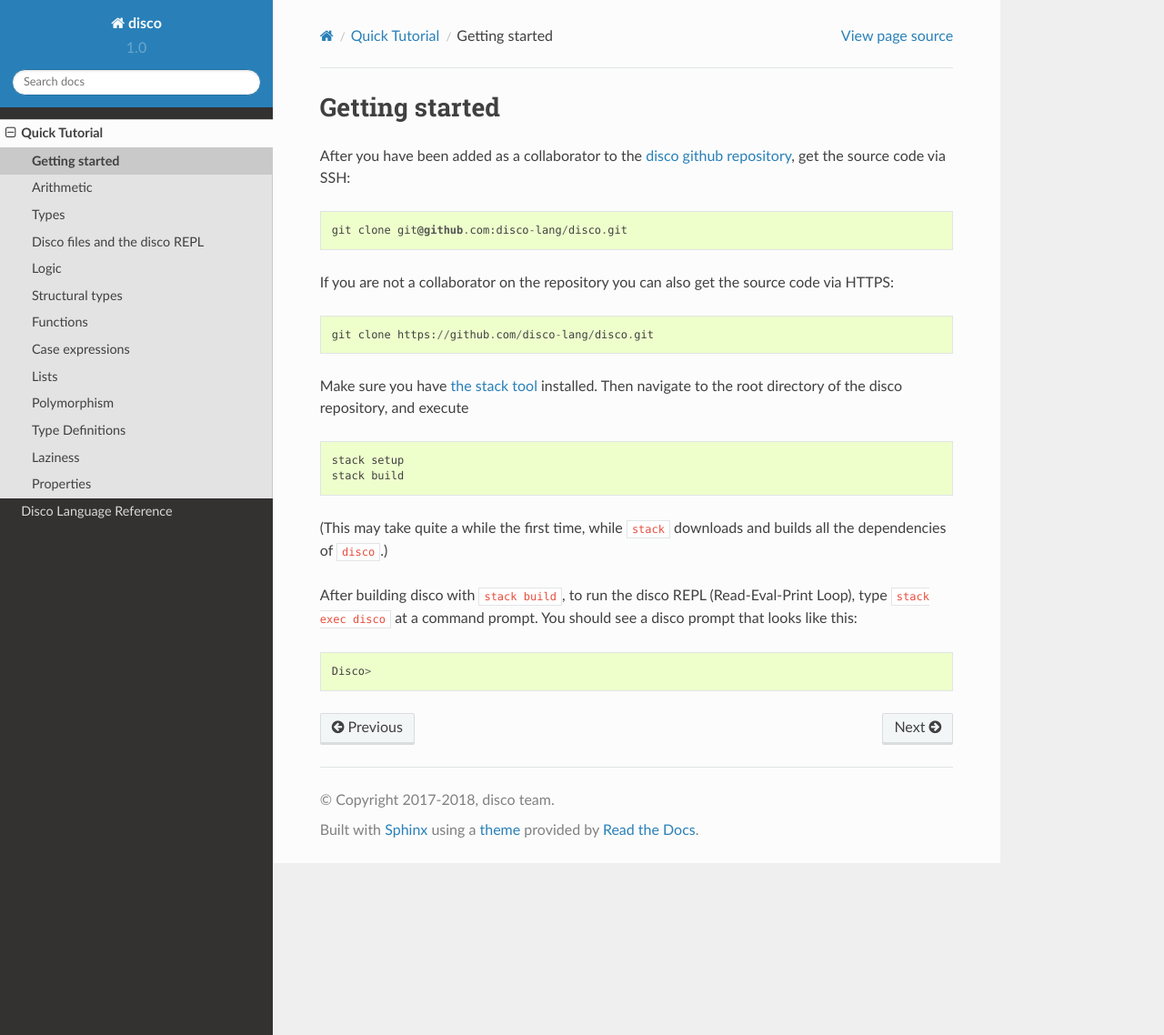
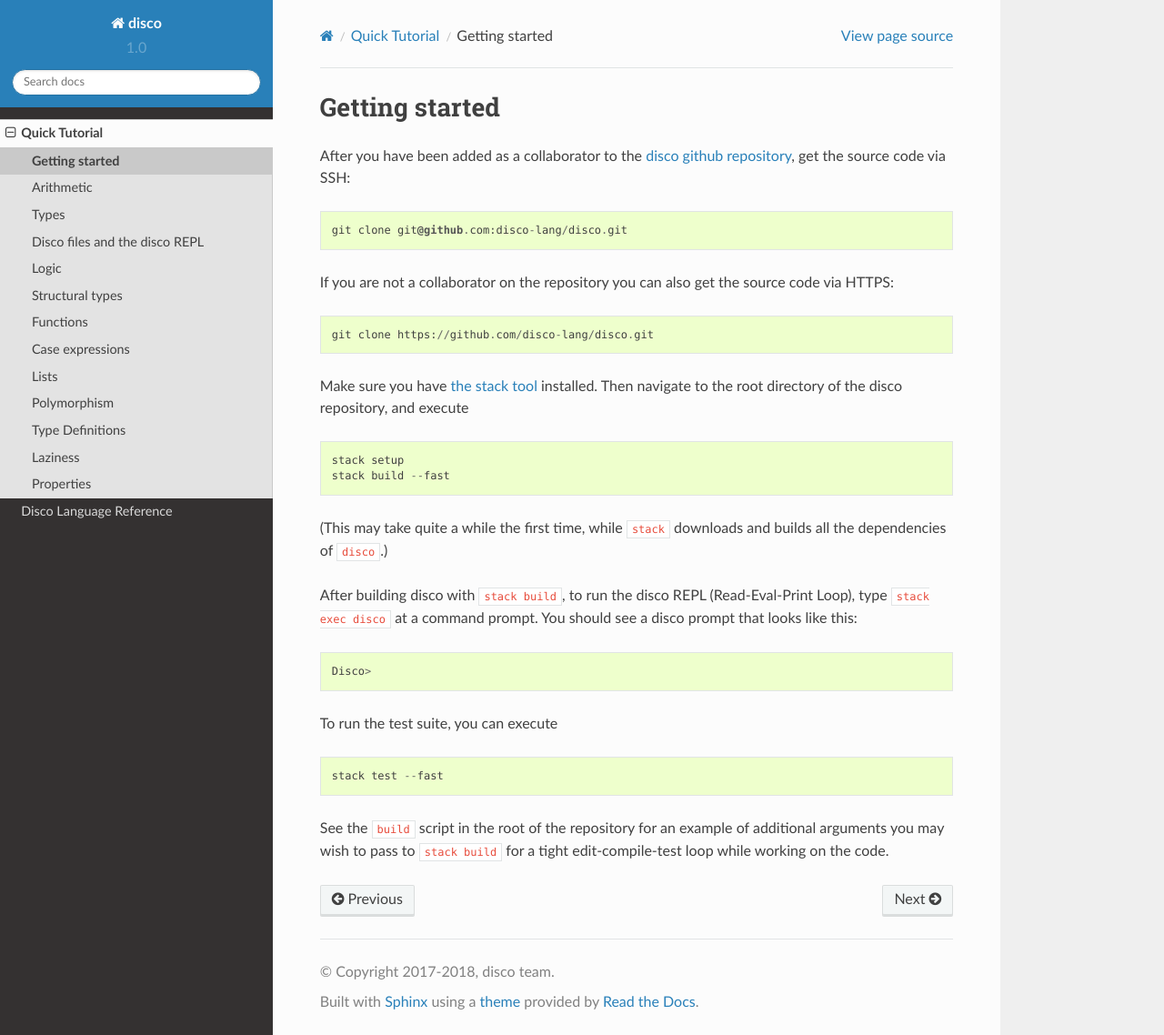
Before and after one commit to disco-lang/disco, a Sphinx documentation site: the page built from docs/tutorial/starting.rst, in a window 1280 px wide and 1138 px high. Shown: the whole window at 91% size. Built offline with Sphinx 7.4.7 and the Read the Docs theme 2.0.0, drawn with Linux system fonts in a browser that asks for light colours.

Commit message:
docs (tutorial): Improve instructions for getting started

```diff
--- a/docs/tutorial/starting.rst
+++ b/docs/tutorial/starting.rst
@@ -27,7 +27,7 @@ the root directory of the disco repository, and execute
 ::
 
     stack setup
-    stack build
+    stack build --fast
 
 (This may take quite a while the first time, while ``stack`` downloads
 and builds all the dependencies of ``disco``.)
@@ -39,3 +39,13 @@ You should see a disco prompt that looks like this:
 ::
 
     Disco>
+
+To run the test suite, you can execute
+
+::
+
+   stack test --fast
+
+See the ``build`` script in the root of the repository for an example of
+additional arguments you may wish to pass to ``stack build`` for a tight
+edit-compile-test loop while working on the code.
```
